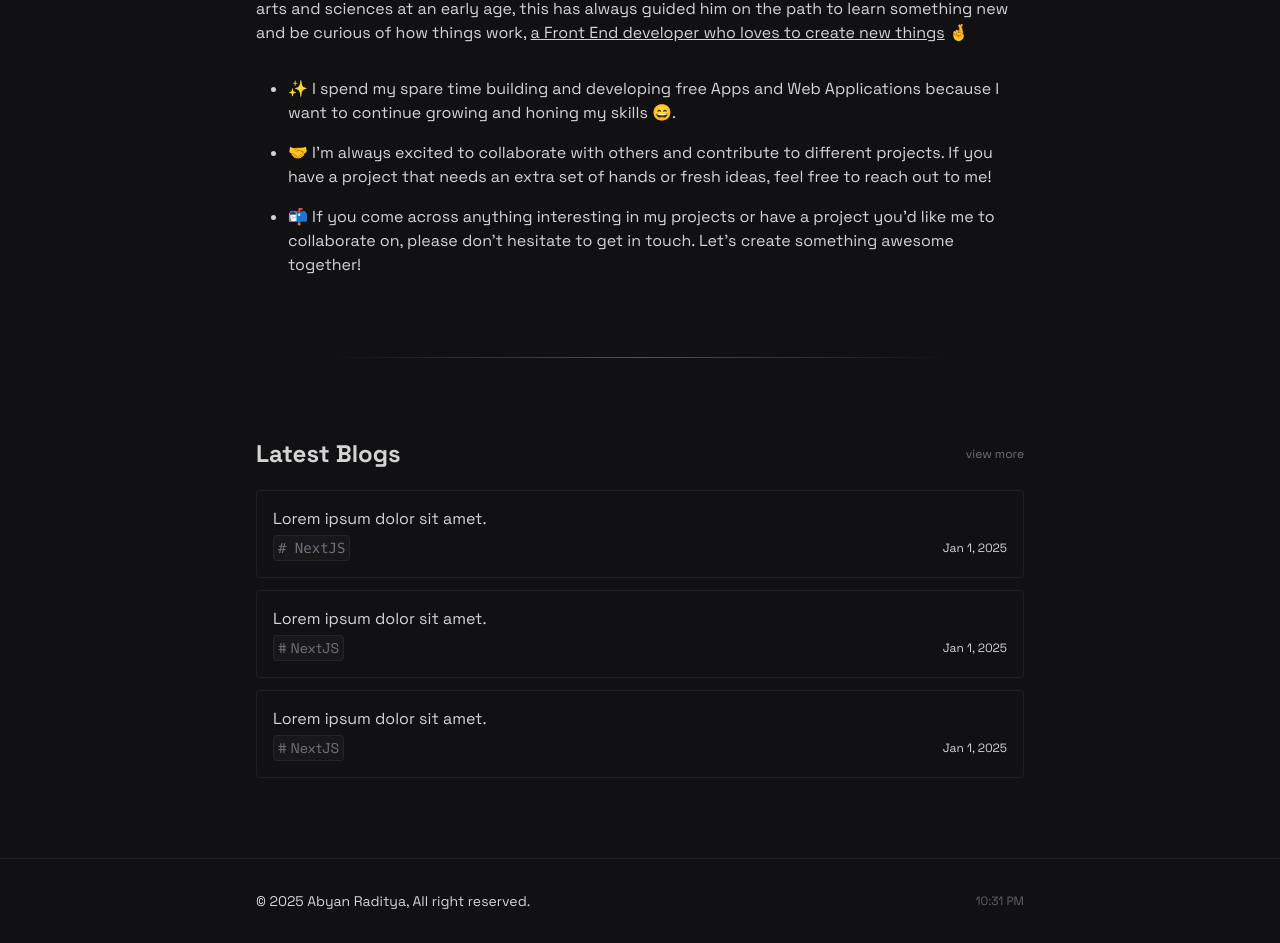
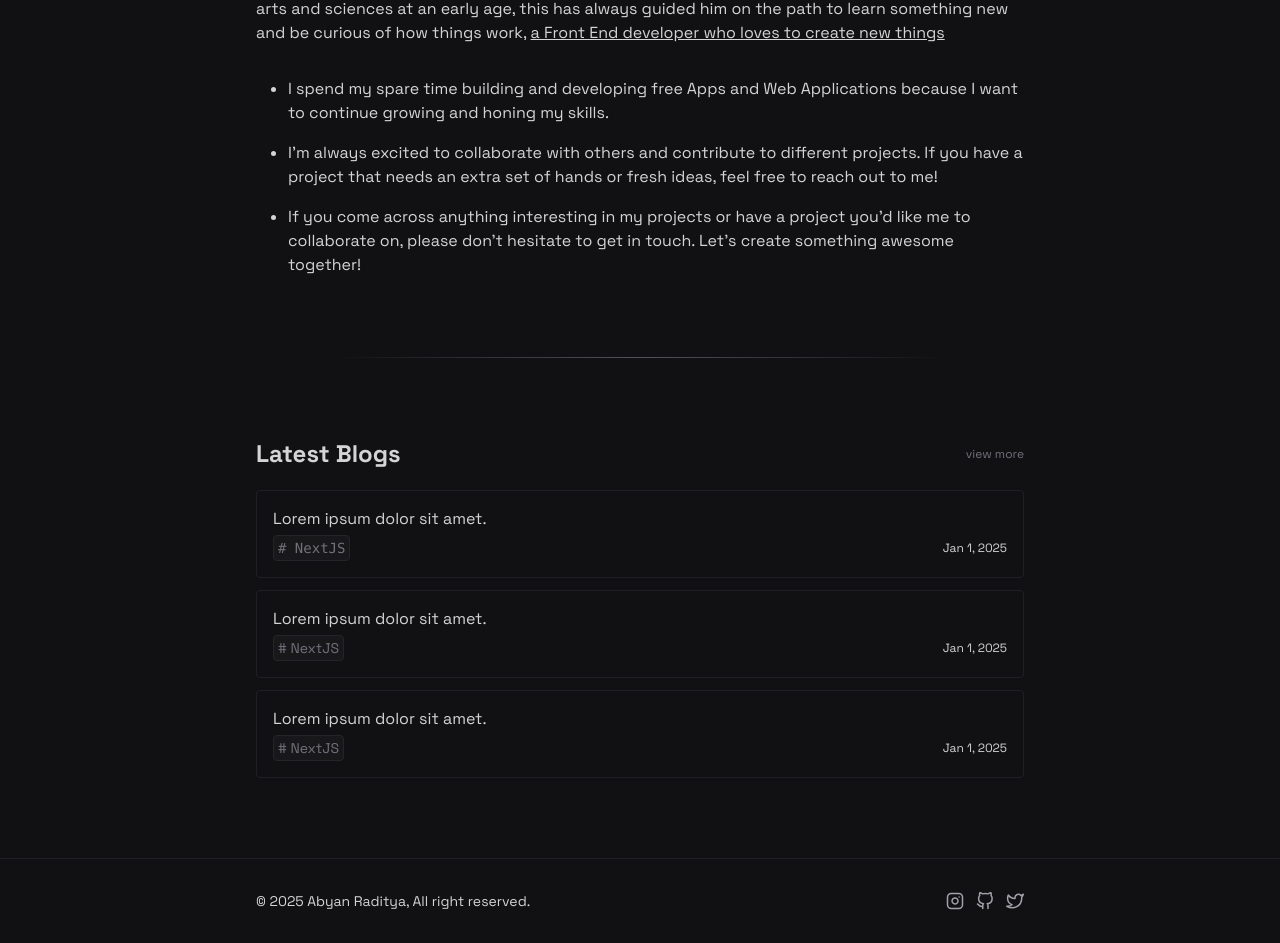
Before and after one commit to byanrkh/site, a Next.js app: page / in a window 1280 px wide. Shown: the part 631-1574 px from the top of the page. Built offline with nearby package versions, Linux system fonts and the light colour scheme.

Commit message:
Chores: Adding socil to footer & removing unused emoji

```diff
--- a/app/(root)/(home)/content/About.tsx
+++ b/app/(root)/(home)/content/About.tsx
@@ -13,22 +13,21 @@ export default function About() {
           curious of how things work,{" "}
           <span className="underline">
             a Front End developer who loves to create new things
-          </span>{" "}
-          🤞
+          </span>
         </p>
         <ul className="list-disc space-y-4 justify ml-8 dot">
           <li>
-            ✨ I spend my spare time building and developing free Apps and Web
-            Applications because I want to continue growing and honing my skills
-            😄.
+            I spend my spare time building and developing free Apps and Web
+            Applications because I want to continue growing and honing my
+            skills.
           </li>{" "}
           <li>
-            🤝 I&#39;m always excited to collaborate with others and contribute
-            to different projects. If you have a project that needs an extra set
-            of hands or fresh ideas, feel free to reach out to me!{" "}
+            I&#39;m always excited to collaborate with others and contribute to
+            different projects. If you have a project that needs an extra set of
+            hands or fresh ideas, feel free to reach out to me!{" "}
           </li>
           <li>
-            📬 If you come across anything interesting in my projects or have a
+            If you come across anything interesting in my projects or have a
             project you&#39;d like me to collaborate on, please don&#39;t
             hesitate to get in touch. Let&#39;s create something awesome
             together!
--- a/components/UI/Footer.tsx
+++ b/components/UI/Footer.tsx
@@ -1,6 +1,8 @@
 "use client";
 
+import Link from "next/link";
 import React from "react";
+import { GitHub, Instagram, Twitter } from "react-feather";
 
 export default function Footer() {
   return (
@@ -9,17 +11,23 @@ export default function Footer() {
         <p className="text-sm">
           © {new Date().getFullYear()} Abyan Raditya, All right reserved.
         </p>
-        <p className="text-xs text-[#636367]">
-          {new Date()
-            .toLocaleTimeString("en-US", {
-              timeZone: "Asia/Jakarta",
-              timeZoneName: "shortGeneric",
-              hour: "2-digit",
-              // hour12:
-              minute: "numeric",
-            })
-            .slice(0, 8)}
-        </p>
+        <ul className="flex gap-3 sm:mt-0 mt-2 text-zinc-400">
+          <li>
+            <Link href={"https://instagram.com/byanrkh"} target="_blank">
+              <Instagram size={18} />
+            </Link>
+          </li>
+          <li>
+            <Link href={"https://github.com/byanrkh"} target="_blank">
+              <GitHub size={18} />
+            </Link>
+          </li>
+          <li>
+            <Link href={"https://twitter.com/byanrkh"} target="_blank">
+              <Twitter size={18} />
+            </Link>
+          </li>
+        </ul>
       </div>
     </footer>
   );
--- a/package.json
+++ b/package.json
@@ -15,6 +15,7 @@
     "next": "15.1.5",
     "react": "^19.0.0",
     "react-dom": "^19.0.0",
+    "react-feather": "^2.0.10",
     "react-github-calendar": "^4.5.4",
     "tailwind-merge": "^2.6.0",
     "vaul": "^1.1.2"
```
Also changed, not shown: 1 other file (tests, documents, lock files or other folders).
